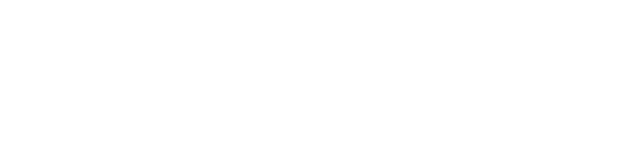
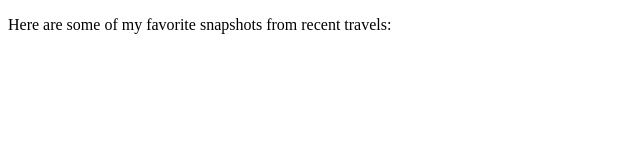
Before and after one commit to straumoy/09-Photo-Gallery-Page-, a plain HTML site: page index.html in a window 1280 px wide. Shown: the whole page, without its empty margins (0-640 px from the left). Drawn offline with Linux system fonts and the light colour scheme.

Commit message:
added text

```diff
--- a/index.html
+++ b/index.html
@@ -4,10 +4,11 @@
 <head>
     <meta charset="UTF-8" />
     <meta name="viewport" content="width=device-width, initial-scale=1.0" />
+    <title>Vacation Photo Gallery</title>
 </head>
 
 <body>
-
+    <p>Here are some of my favorite snapshots from recent travels:</p>
 </body>
 
 </html>
```
